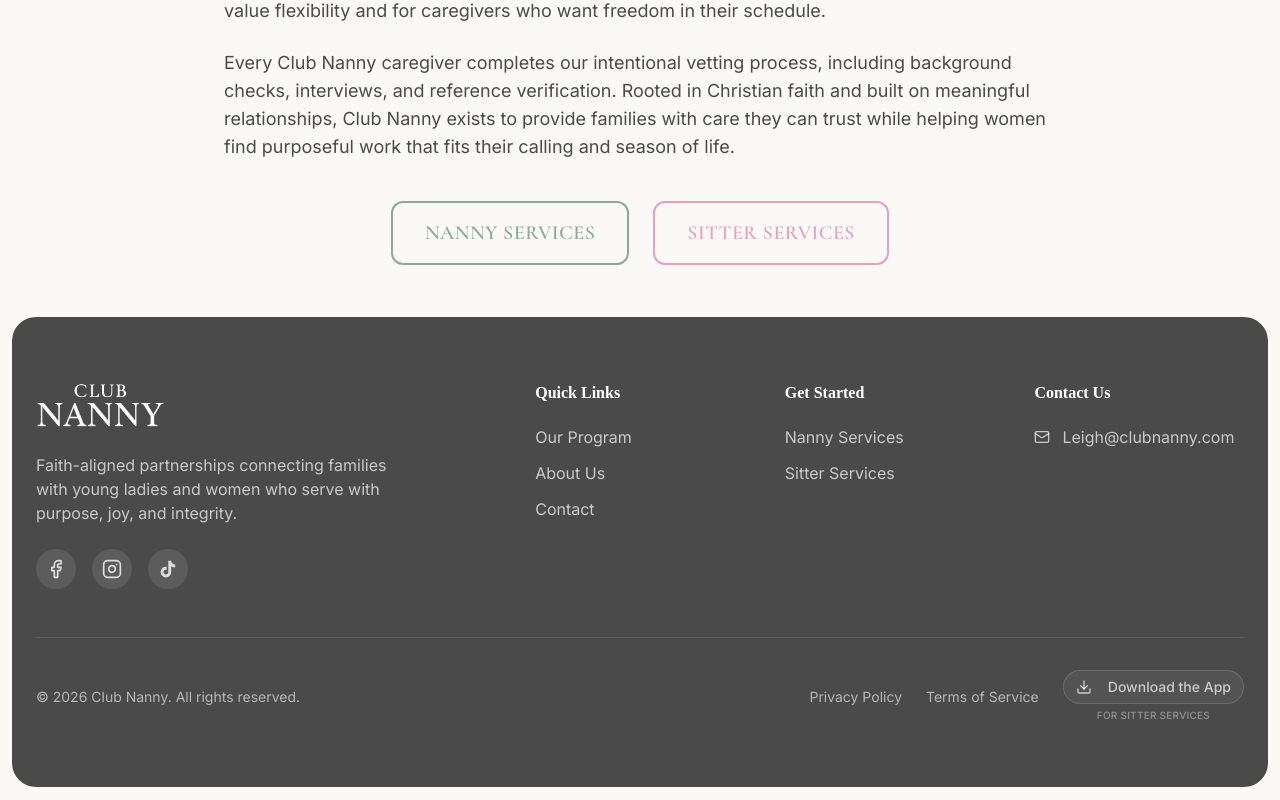
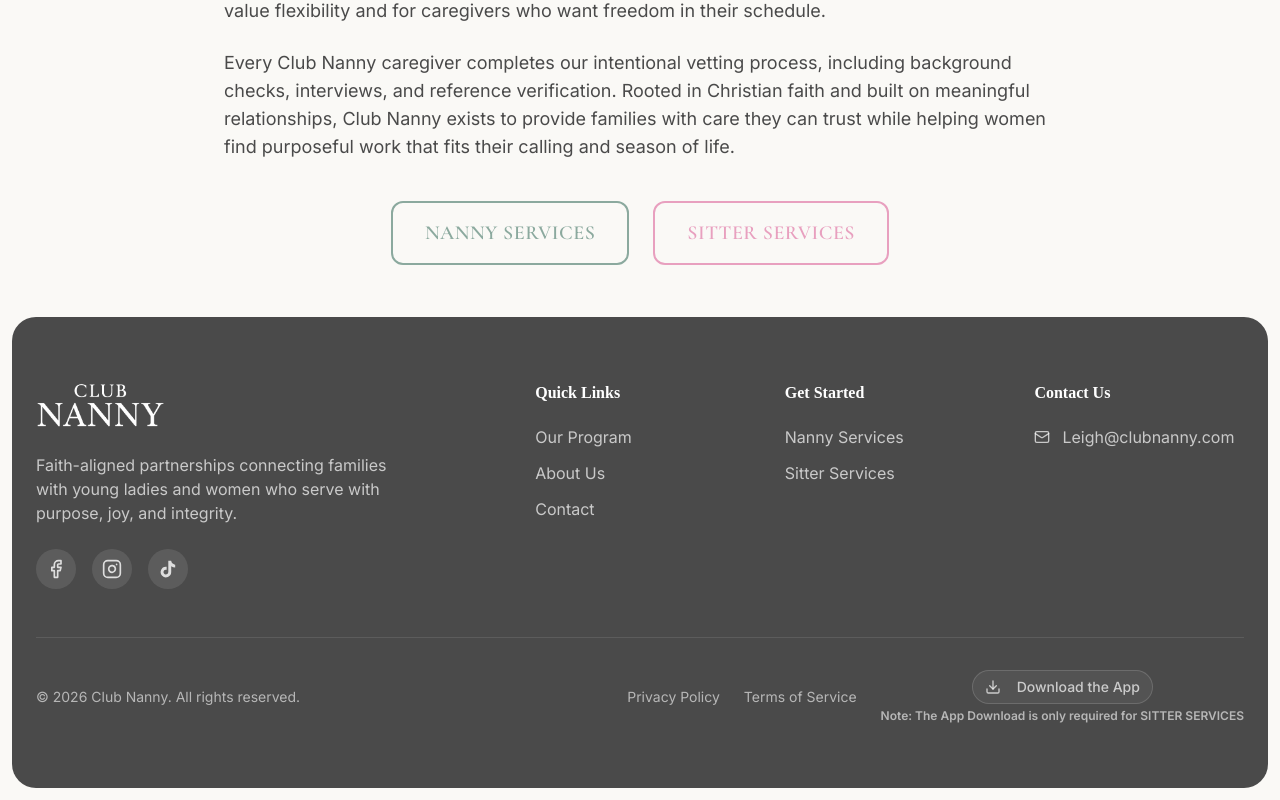
Before and after one commit to KUTA-Co/clubnannykuta, a React (Vite) app: page / in a window 1280 px wide. Shown: the part 1321-2121 px from the top of the page. Built offline with nearby package versions, Linux system fonts and the light colour scheme; no server answers; a web font is replaced by a local one.

Commit message:
Update footer app download note

```diff
--- a/src/components/Footer.tsx
+++ b/src/components/Footer.tsx
@@ -81,8 +81,8 @@
                 >
                   Download the App
                 </DownloadAppButton>
-                <span className="text-[10px] font-medium uppercase tracking-wide text-white/40">
-                  For Sitter Services
+                <span className="text-[10px] font-bold text-white/60 md:text-xs">
+                  Note: The App Download is only required for SITTER SERVICES
                 </span>
               </div>
             </div>
```
